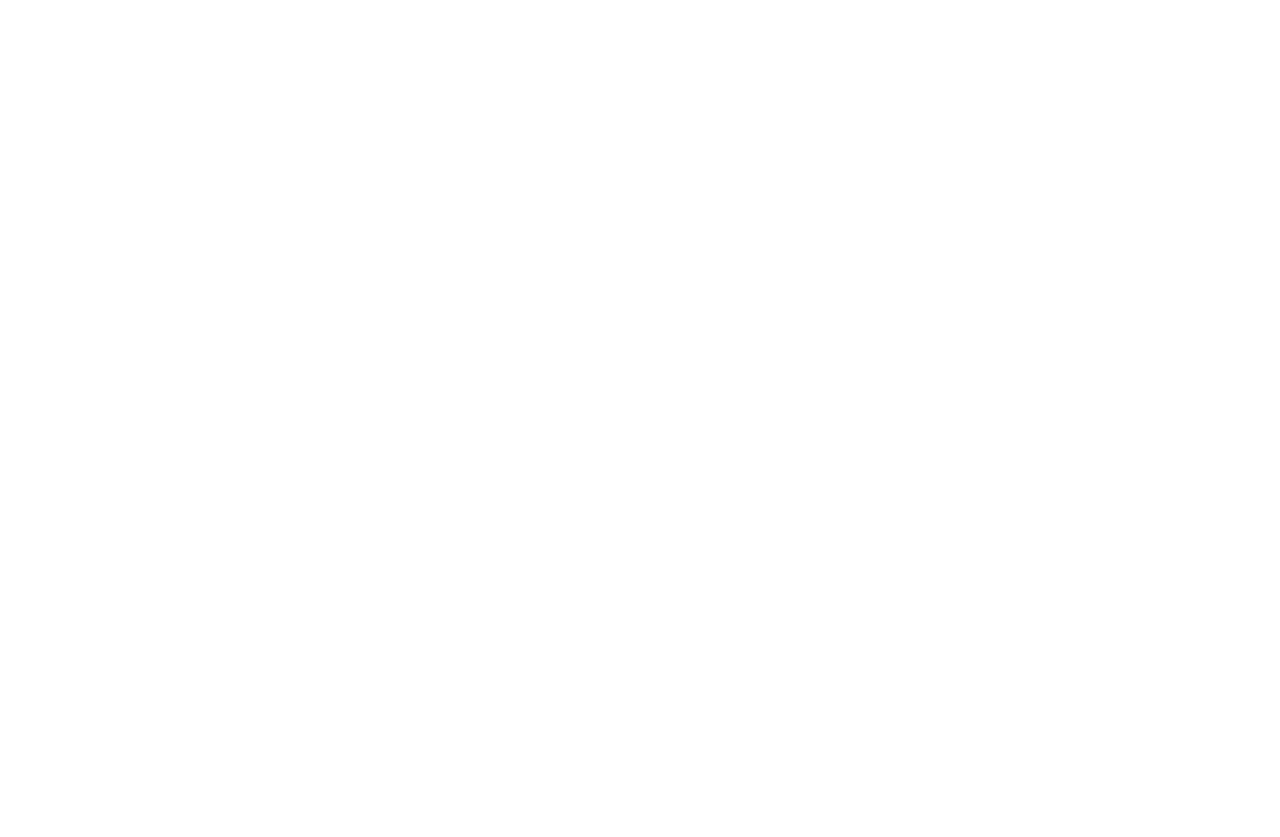
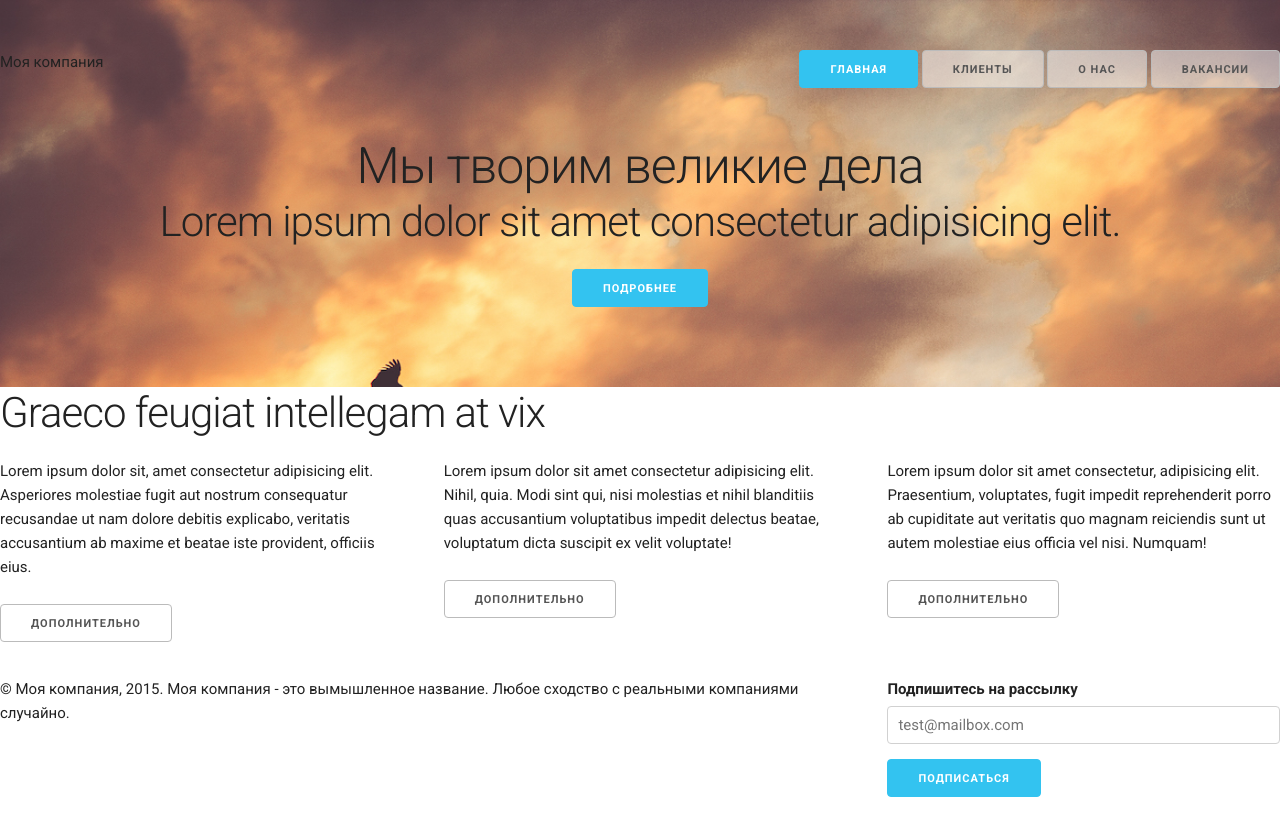
Before and after one commit to Ku4am9ca/Big-new-book-CSS-practik-16-skeleton, a plain HTML site: page index.html in a window 1280 px wide. Before the commit the page ends 800 px from the top, so only its background shows below. Drawn offline with Linux system fonts and the light colour scheme.

Commit message:
Two commit

```diff
--- a/custom.css
+++ b/custom.css
@@ -1,7 +1,36 @@
 /* запросы mobile first */
 /* стили для любой ширины */
 
+.header{
+	padding: 50px 0 70px 0;
+	background-image: url(header.jpg);
+	background-size: cover;
+}
 
+.logo{
+	font-weight: 600;
+	color: rgb(255, 209, 143);
+}
+.nav{
+	text-align: right;
+}
+.button {
+	background-color: rgba(255,255,255,.5);
+	}
+.button:hover {
+	background-color: rgba(255,255,255,.3);
+	}
+.action{
+	text-align: center;
+	padding-top: 37px;
+}
+
+.action h1{
+	margin: 0;
+}
+.action h2{
+	margin: 0 0 20px 0;
+}
 /* стили для ширины крупнее мобильных */
 /* стили для ширины 400 пикселов и выше */
 @media (min-width: 400px) {
--- a/index.html
+++ b/index.html
@@ -7,16 +7,77 @@
 	<meta name="viewport" content="width=device-width, initial-scale=1">
 	<link href="https://fonts.googleapis.com/css?family=Roboto:400,300,700&subset=latin,Cyrillic" rel="stylesheet"
 		type="text/css">
+	<link rel="stylesheet" href="normalize.css">
+	<link rel="stylesheet" href="skeleton.css">
+	<link rel="stylesheet" href="custom.css">
 
 </head>
 
+
 <body>
 	<!-- основной раздел -->
-
+	<div class="section header">
+		<div class="conteiner">
+			<div class="row">
+				<div class="four columns">
+					<p>Моя компания</p>
+				</div>
+				<div class="eight columns nav">
+					<a class="button button-primary" href="#">Главная</a>
+					<a class="button" href="#">Клиенты</a>
+					<a class="button" href="#">О нас</a>
+					<a class="button" href="#">Вакансии</a>
+				</div>
+			</div>
+			<div class="row action">
+				<h1>Мы творим великие дела</h1>
+				<h2>Lorem ipsum dolor sit amet consectetur adipisicing elit. </h2>
+				<a href="#" class="button button-primary">Подробнее</a>
+			</div>
+		</div>
+	</div>
 	<!-- раздел контента -->
-
+	<div class="conteiner">
+		<div class="row">
+			<h2>Graeco feugiat intellegam at vix</h2>
+		</div>
+		<div class="row">
+			<div class="four columns">
+				<p>Lorem ipsum dolor sit, amet consectetur adipisicing elit. Asperiores molestiae fugit aut nostrum
+					consequatur recusandae ut nam dolore debitis explicabo, veritatis accusantium ab maxime et beatae
+					iste provident, officiis eius.</p>
+				<p><a href="#" class="button">Дополнительно</a></p>
+			</div>
+			<div class="four columns">
+				<p>Lorem ipsum dolor sit amet consectetur adipisicing elit. Nihil, quia. Modi sint qui, nisi molestias
+					et nihil blanditiis quas accusantium voluptatibus impedit delectus beatae, voluptatum dicta suscipit
+					ex velit voluptate!</p>
+				<p><a href="#" class="button">Дополнительно</a></p>
+			</div>
+			<div class="four columns">
+				<p>Lorem ipsum dolor sit amet consectetur, adipisicing elit. Praesentium, voluptates, fugit impedit
+					reprehenderit porro ab cupiditate aut veritatis quo magnam reiciendis sunt ut autem molestiae eius
+					officia vel nisi. Numquam!</p>
+				<p><a href="#" class="button">Дополнительно</a></p>
+			</div>
+		</div>
+	</div>
 	<!-- колонтитул -->
-
+	<div class="conteiner">
+		<div class="row">
+			<div class="eight columns">
+				<p>© Моя компания, 2015. Моя компания - это вымышленное название. Любое сходство с реальными компаниями
+					случайно.</p>
+			</div>
+			<div class="four columns">
+				<form>
+					<label for="exampleEmailInput">Подпишитесь на рассылку</label>
+					<input class="u-full-width" type="email" placeholder="test@mailbox.com" id="exampleEmailInput">
+					<input class="button-primary" type="submit" value="Подписаться">
+				</form>
+			</div>
+		</div>
+	</div>
 </body>
 
 </html>
```
